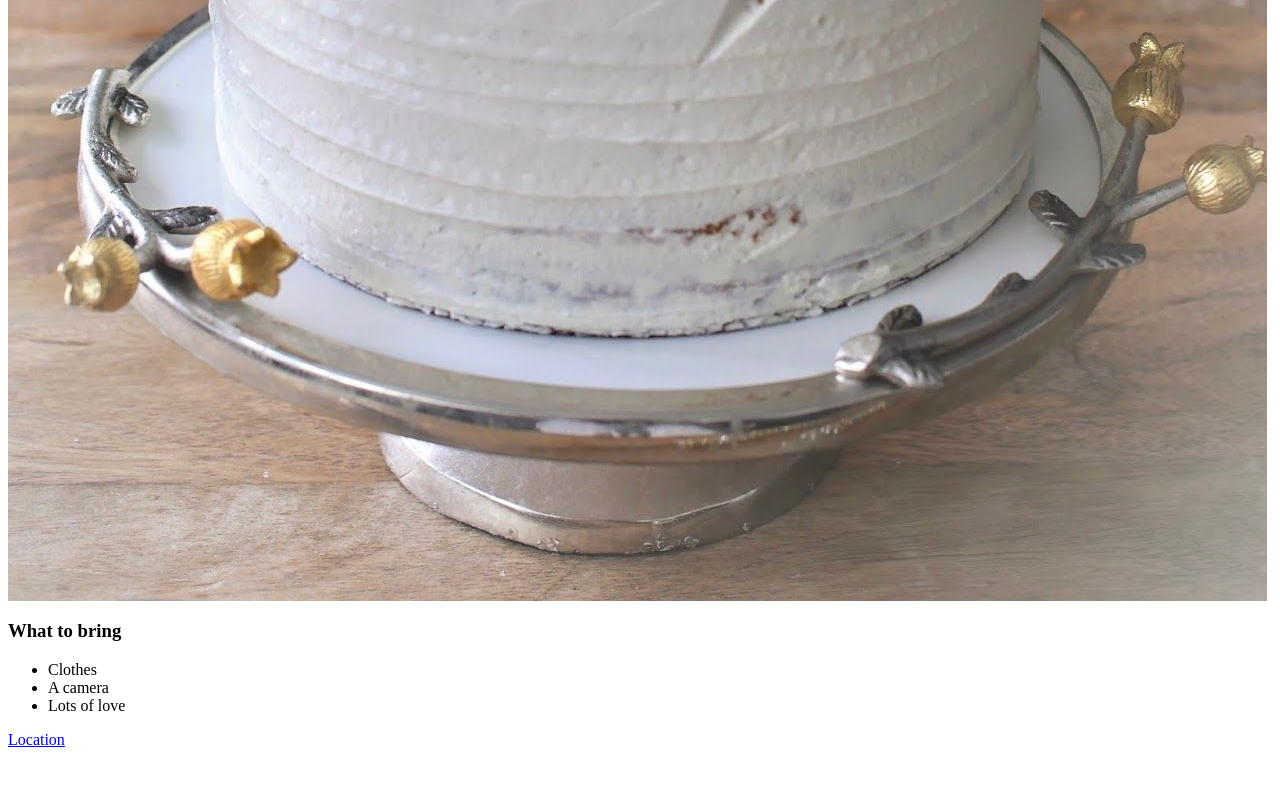
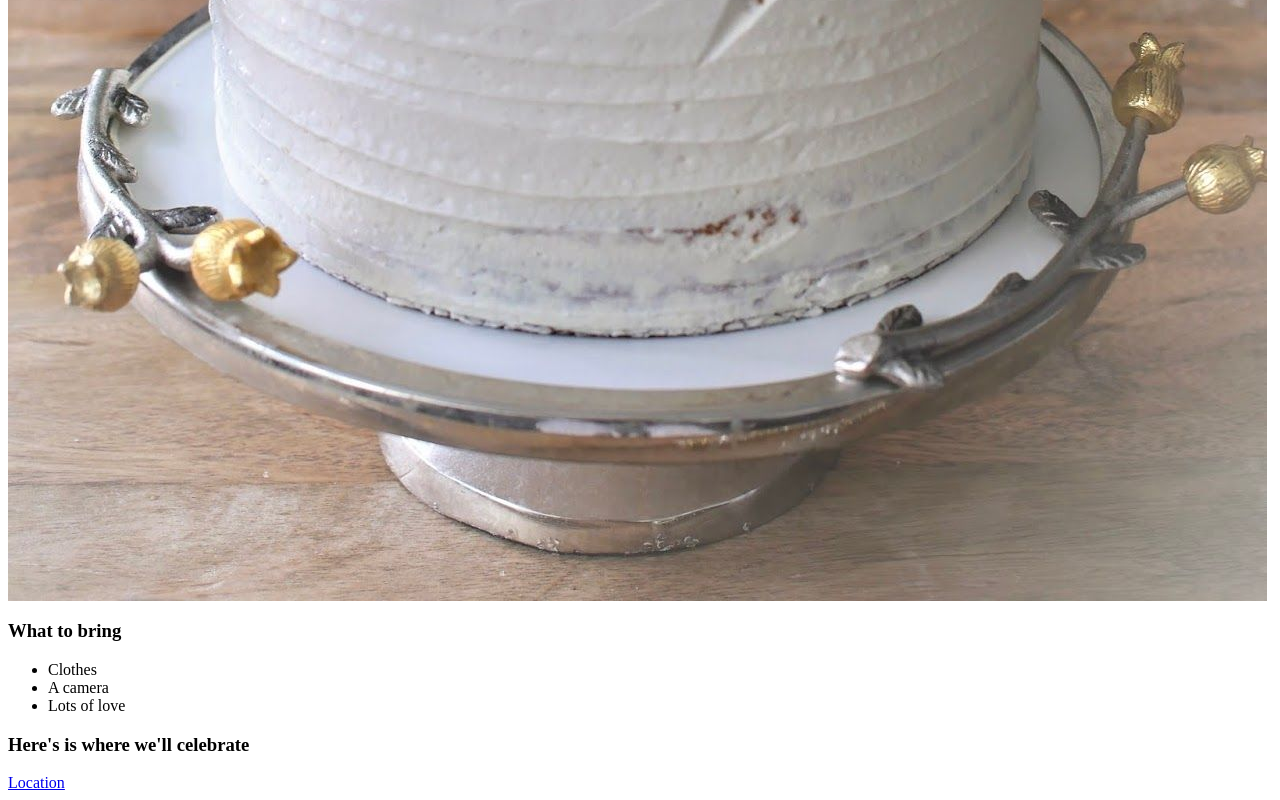
Before and after one commit to fairechaud/webProjects, a plain HTML site: page 3.4 Birthday Invite Project/index.html in a window 1280 px wide. Shown: the part 1112-1912 px from the top of the page. Before the commit the page ends 1869 px from the top, so only its background shows below. Drawn offline with Linux system fonts and the light colour scheme.

Commit message:
added description

```diff
--- a/3.4 Birthday Invite Project/index.html
+++ b/3.4 Birthday Invite Project/index.html
@@ -10,4 +10,5 @@
     <li>Lots of love</li>
 </ul>
 <!-- Example Google Maps Link -->
+<h3>Here's is where we'll celebrate</h3>
 <a href="https://goo.gl/maps/UuGnBkMFWw5wVdwq6">Location</a>
```
